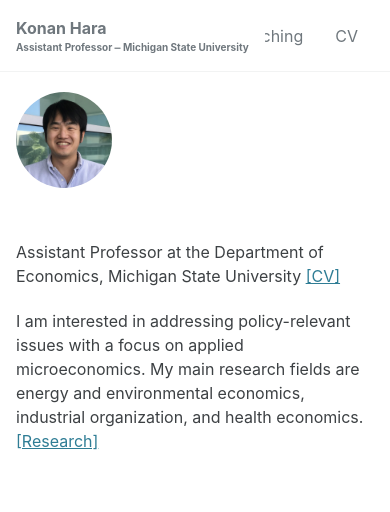
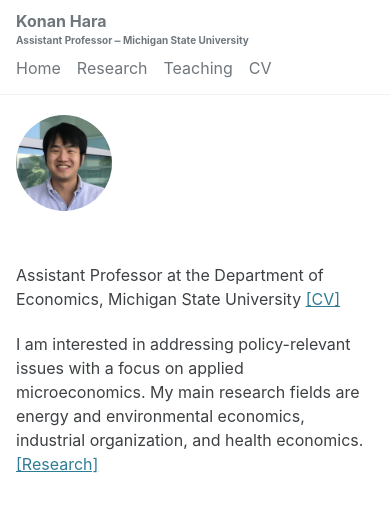
Before and after one commit to harakonan/harakonan.github.io, a Jekyll site: the page built from index.html, in a window 390 px wide. Shown: the top 512 px of the page. Built offline with Jekyll 4.4.1, drawn with Linux system fonts in a browser that asks for light colours; cached includes are drawn as plain includes; the list of posts is cut into pages by our own code.

Commit message:
changed header format

```diff
--- a/_includes/head/custom.html
+++ b/_includes/head/custom.html
@@ -4,6 +4,62 @@
 <link rel="shortcut icon" href="{{ '/favicon.ico' | relative_url }}">
 
 <style>
+  .greedy-nav .mobile-visible-links {
+    display: none;
+  }
+
+  @media (max-width: 767px) {
+    .masthead__inner-wrap {
+      padding: 0.75em 1em;
+    }
+
+    .greedy-nav {
+      flex-wrap: wrap;
+      align-items: flex-start;
+      row-gap: 0.5rem;
+      min-height: auto;
+    }
+
+    .greedy-nav .site-title {
+      flex: 0 0 100%;
+      margin: 0;
+      line-height: 1.2;
+    }
+
+    .greedy-nav .site-subtitle {
+      margin-top: 0.15rem;
+      line-height: 1.25;
+    }
+
+    .greedy-nav .visible-links,
+    .greedy-nav .hidden-links,
+    .greedy-nav .greedy-nav__toggle {
+      display: none !important;
+    }
+
+    .greedy-nav .mobile-visible-links {
+      display: flex;
+      flex: 0 0 100%;
+      flex-wrap: wrap;
+      gap: 0.35rem 1rem;
+      margin: 0;
+      padding: 0;
+      clear: none;
+      list-style: none;
+    }
+
+    .greedy-nav .mobile-visible-links li {
+      flex: 0 0 auto;
+      white-space: nowrap;
+    }
+
+    .greedy-nav .mobile-visible-links a {
+      margin: 0;
+      padding: 0.25rem 0;
+      line-height: 1.2;
+    }
+  }
+
   @media (max-width: 1023px) {
     .layout--home .author__avatar {
       display: block;
--- a/_includes/masthead.html
+++ b/_includes/masthead.html
@@ -12,6 +12,13 @@
           {% if site.subtitle %}<span class="site-subtitle">{{ site.subtitle }}</span>{% endif %}
         </a>
         <ul class="visible-links">
+          {%- for link in site.data.navigation.main -%}
+            <li class="masthead__menu-item">
+              <a href="{{ link.url | relative_url }}"{% if link.description %} title="{{ link.description }}"{% endif %}>{{ link.title }}</a>
+            </li>
+          {%- endfor -%}
+        </ul>
+        <ul class="mobile-visible-links" aria-label="Primary navigation">
           {%- for link in site.data.navigation.main -%}
             <li class="masthead__menu-item">
               <a href="{{ link.url | relative_url }}"{% if link.description %} title="{{ link.description }}"{% endif %}>{{ link.title }}</a>
--- a/assets/css/main.scss
+++ b/assets/css/main.scss
@@ -7,6 +7,62 @@ search: false
 
 @import "minimal-mistakes/skins/{{ site.minimal_mistakes_skin | default: 'default' }}"; // skin
 @import "minimal-mistakes"; // main partials
+
+.greedy-nav .mobile-visible-links {
+  display: none;
+}
+
+@media (max-width: $medium - 1px) {
+  .masthead__inner-wrap {
+    padding: 0.75em 1em;
+  }
+
+  .greedy-nav {
+    flex-wrap: wrap;
+    align-items: flex-start;
+    row-gap: 0.5rem;
+    min-height: auto;
+  }
+
+  .greedy-nav .site-title {
+    flex: 0 0 100%;
+    margin: 0;
+    line-height: 1.2;
+  }
+
+  .greedy-nav .site-subtitle {
+    margin-top: 0.15rem;
+    line-height: 1.25;
+  }
+
+  .greedy-nav .visible-links,
+  .greedy-nav .hidden-links,
+  .greedy-nav .greedy-nav__toggle {
+    display: none !important;
+  }
+
+  .greedy-nav .mobile-visible-links {
+    display: flex;
+    flex: 0 0 100%;
+    flex-wrap: wrap;
+    gap: 0.35rem 1rem;
+    margin: 0;
+    padding: 0;
+    clear: none;
+    list-style: none;
+  }
+
+  .greedy-nav .mobile-visible-links li {
+    flex: 0 0 auto;
+    white-space: nowrap;
+  }
+
+  .greedy-nav .mobile-visible-links a {
+    margin: 0;
+    padding: 0.25rem 0;
+    line-height: 1.2;
+  }
+}
 
 @media (max-width: $large - 1px) {
   .layout--home .author__avatar {
```
